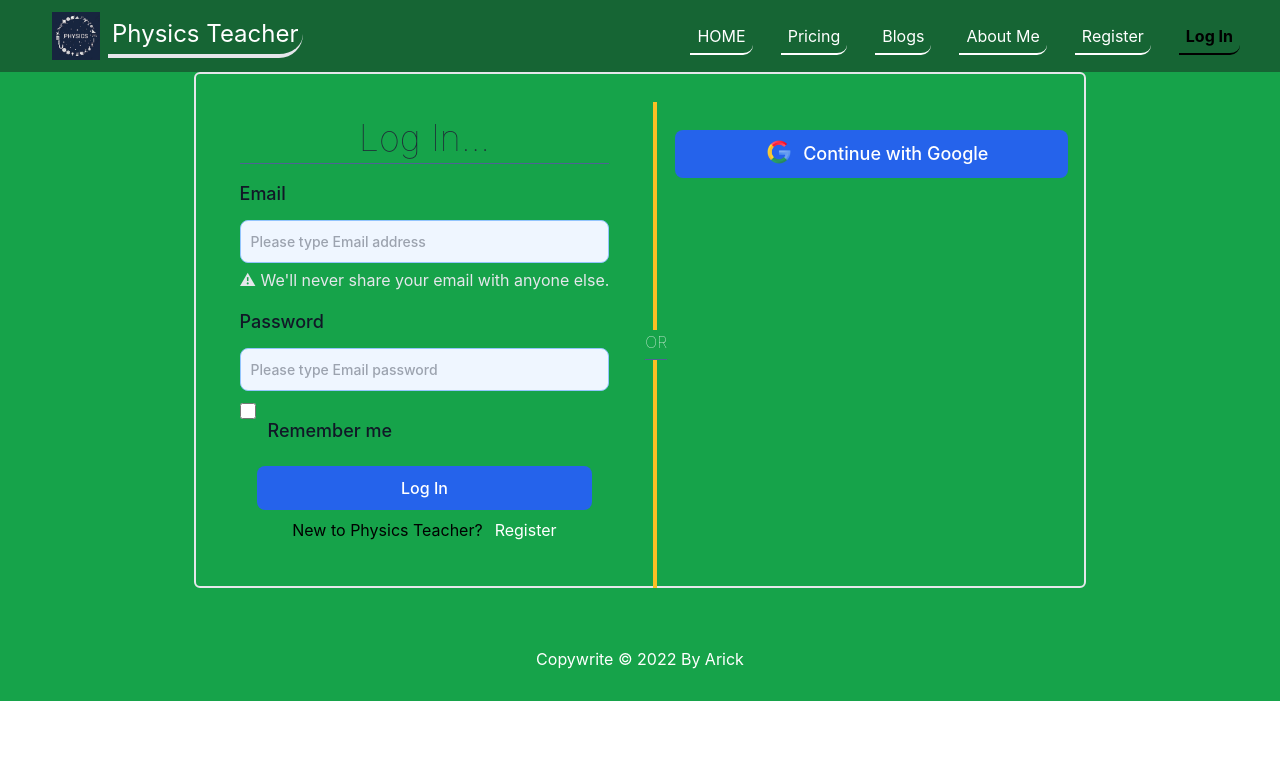
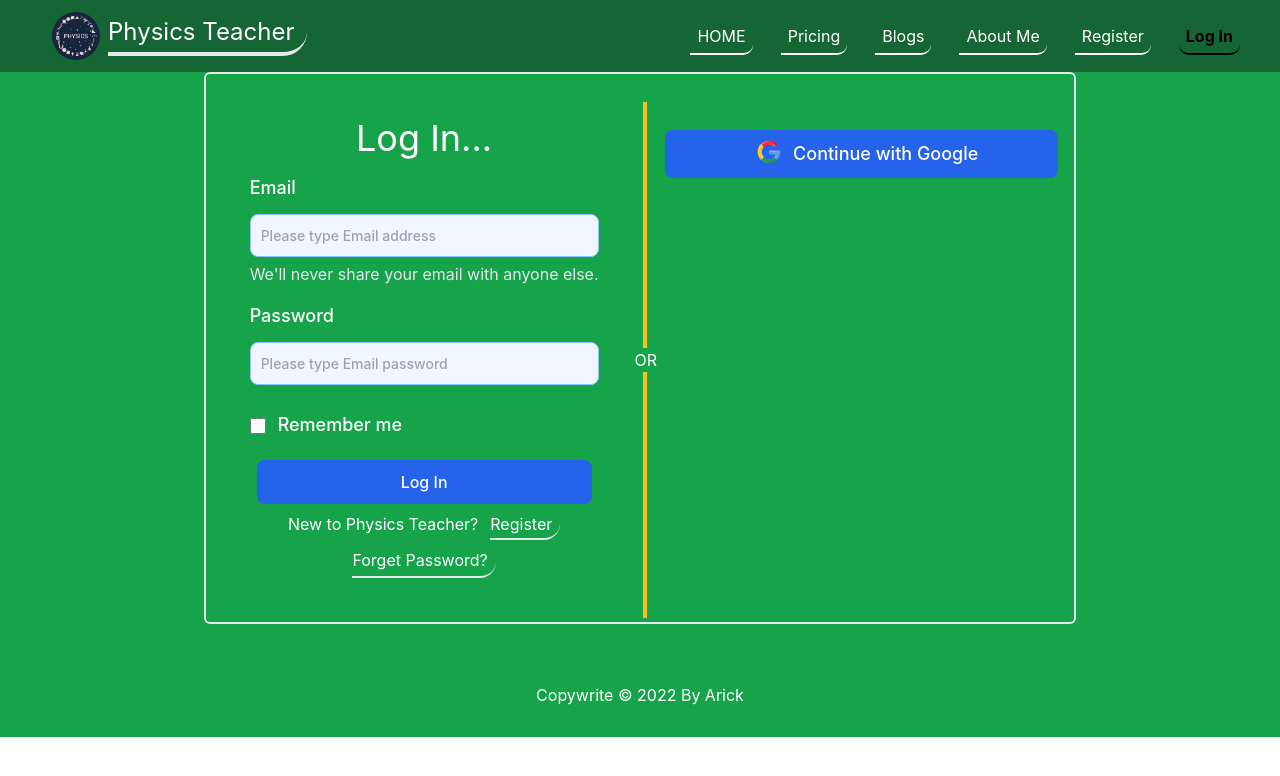
Before and after one commit to hasanarick07/physics-teacher, a React (Create React App) app: page /login in a window 1280 px wide. Shown: the top 776 px of the page. Built offline with nearby package versions, Linux system fonts and the light colour scheme; no server answers.

Commit message:
reset email done

```diff
--- a/package.json
+++ b/package.json
@@ -16,6 +16,7 @@
     "react-responsive-carousel": "^3.2.23",
     "react-router-dom": "^6.3.0",
     "react-scripts": "5.0.1",
+    "react-toastify": "^8.2.0",
     "web-vitals": "^2.1.4"
   },
   "scripts": {
--- a/src/Pages/LogIn/Login.js
+++ b/src/Pages/LogIn/Login.js
@@ -1,44 +1,74 @@
-import React, { useRef } from "react";
-import { useSignInWithEmailAndPassword } from "react-firebase-hooks/auth";
+import React, { useRef, useState } from "react";
+import {
+  useSendPasswordResetEmail,
+  useSignInWithEmailAndPassword,
+} from "react-firebase-hooks/auth";
 import { Link, useLocation, useNavigate } from "react-router-dom";
 import auth from "../../firebase.init";
 import ContinueWithGGF from "../Shared/ContinueWithGGF/ContinueWithGGF";
+import { ToastContainer, toast } from "react-toastify";
+import "react-toastify/dist/ReactToastify.css";
+import Loading from "../Loading/Loading";
 
 const Login = () => {
+  const [loginEmail, setLoginEmail] = useState("");
+  const [loginPassword, setLoginPassword] = useState("");
   const navigate = useNavigate();
   const logEmail = useRef("");
   const logPassword = useRef("");
   const [signInWithEmailAndPassword, user, loading, error] =
     useSignInWithEmailAndPassword(auth);
+  const [sendPasswordResetEmail, sending, resetError] =
+    useSendPasswordResetEmail(auth);
   const location = useLocation();
   const from = location.state?.from?.pathname || "/";
   if (user) {
     navigate(from, { replace: true });
   }
+  if (loading || sending) {
+    <Loading></Loading>;
+  }
   const logFormSubmit = e => {
-    // createUserWithEmailAndPassword(auth, email, password)
-    //   .then(result => {
-    //     const user = result.user;
-    //     console.log(user);
-    //   })
-    //   .catch(error => {
-    //     console.error();
-    //   });
     e.preventDefault();
-    const loginEmail = logEmail.current.value;
-    const loginPassword = logPassword.current.value;
+    const emailVerify = /\S+@\S+\.\S+/;
+    const verifiedEmail = emailVerify.test(logEmail.current.value);
+    if (!verifiedEmail) {
+      toast("Please provide valid email");
+    } else {
+      setLoginEmail(logEmail.current.value);
+    }
+    const PasswordVerify =
+      /^(?=.*?[A-Z])(?=.*?[a-z])(?=.*?[0-9])(?=.*?[#?!@$%^&*-]).{8,}$/;
+    const verifiedPassword = PasswordVerify.test(logPassword.current.value);
+    if (!verifiedPassword) {
+      toast(
+        "At least one upper case, At least one lower case, At least one digit, At least one special character, Minimum eight character"
+      );
+    } else {
+      setLoginPassword(logPassword.current.value);
+    }
     signInWithEmailAndPassword(loginEmail, loginPassword);
-    console.log(loginEmail, loginPassword);
   };
 
+  if (error || resetError) {
+    toast(error?.message);
+  }
+  const emailReset = async () => {
+    if (loginEmail) {
+      await sendPasswordResetEmail(loginEmail);
+      toast("Reset Password Email Sent");
+    } else {
+      toast("Please Enter Your Email Address");
+    }
+  };
   return (
     <div>
-      <div className="block md:flex border-2 rounded-md w-fit m-auto  p-4">
+      <div className="block md:flex border-2 rounded-md w-fit m-auto text-white p-4">
         <div className="md:p-7">
-          <h1 className="text-4xl  text-gray-800"> Log In...</h1>
+          <h2 className="text-4xl  text-white"> Log In...</h2>
           <form onSubmit={logFormSubmit} className="w-fit m-auto">
             <div className="my-3">
-              <label className="block mb-2 text-left text-m font-medium text-gray-900 dark:text-gray-800">
+              <label className="block mb-2 text-left text-m font-medium text-white">
                 Email
               </label>
               <input
@@ -46,18 +76,19 @@ const Login = () => {
                 type="email"
                 id="email"
                 className="bg-blue-50 border border-blue-300
-              text-gray-900 text-md rounded-lg focus:ring-blue-200 focus:border-blue-200 block w-full p-2.5
-               dark:bg-blue-300 dark:border-blue-300 dark:placeholder-blue-100 dark:text-black dark:focus:ring-blue-200 font-medium
-               dark:focus:border-blue-200"
+                text-white text-md rounded-lg focus:ring-blue-200
+                focus:border-blue-200 block w-full p-2.5 dark:bg-blue-300
+                 dark:border-blue-300 dark:placeholder-blue-100
+                 dark:focus:ring-blue-200 font-medium dark:focus:border-blue-200"
                 placeholder="Please type Email address"
                 required="Please type Email address"
               />
-              <p className="text-gray-200">
+              <h4 className="text-gray-200">
                 We'll never share your email with anyone else.
-              </p>
+              </h4>
             </div>
             <div className="mb-3">
-              <label className="block mb-2 text-m text-left font-medium text-gray-900 dark:text-gray-800">
+              <label className="block mb-2 text-m text-left font-medium text-white ">
                 Password
               </label>
               <input
@@ -65,27 +96,29 @@ const Login = () => {
                 type="password"
                 id="password"
                 className="bg-blue-50 border border-blue-300
-              text-gray-900 text-md rounded-lg focus:ring-blue-200 focus:border-blue-200 block w-full p-2.5 font-medium
-               dark:bg-blue-300 dark:border-blue-300 dark:placeholder-blue-100 dark:text-black dark:focus:ring-blue-200
+                text-white text-md rounded-lg focus:ring-blue-200
+                 focus:border-blue-200 block w-full p-2.5 font-medium
+               dark:bg-blue-300 dark:border-blue-300 dark:placeholder-blue-100 dark:focus:ring-blue-200
                dark:focus:border-blue-200"
                 placeholder="Please type Email password"
                 required
               />
             </div>
-            <div className="flex items-start mb-3">
-              <div className="flex items-center h-5">
+            <div className="flex items-center mb-3">
+              <div className="flex items-center mt-3 h-5">
                 <input
                   id="remember"
                   aria-describedby="remember"
                   type="checkbox"
-                  className="w-4 h-4 bg-gray-50 rounded border border-gray-300 focus:ring-3 focus:ring-blue-300 dark:bg-gray-700 dark:border-gray-600 dark:focus:ring-blue-600 dark:ring-offset-gray-800"
+                  className="w-4 h-4 bg-gray-50 rounded border border-gray-300
+                   focus:ring-3 focus:ring-blue-300 dark:bg-gray-700
+                    dark:border-gray-600 dark:focus:ring-blue-600
+                    dark:ring-offset-gray-800"
                   required
                 />
               </div>
               <div className="ml-3 text-sm">
-                <label className="font-medium text-gray-900 dark:text-gray-800">
-                  Remember me
-                </label>
+                <label className="font-medium text-white">Remember me</label>
               </div>
             </div>
             <button
@@ -97,19 +130,33 @@ const Login = () => {
             </button>
             <div className="mt-2">
               New to Physics Teacher?
-              <Link className="text-white ml-3  hover:text-lg" to="/register">
+              <Link
+                className="text-white ml-3 hover:text-green-900
+                 hover:border-green-900 hover:text-md rounded-br-2xl
+                  border-b-2 pr-2 pb-1"
+                to="/register"
+              >
                 Register
               </Link>
+            </div>
+            <div
+              onClick={emailReset}
+              className="mt-3 mr-auto inline-block text-left text-white  hover:text-green-900
+                 hover:border-green-900 hover:text-md rounded-br-2xl
+                  border-b-2 pr-2 pb-1"
+            >
+              Forget Password?
             </div>
           </form>
         </div>
         <div className="flex md:block	 md:justify-center items-center my-3">
           <hr className="h-1 md:h-1/2 w-1/2 md:w-1 md:ml-4 bg-amber-300 border-2 border-amber-400" />
-          <h1 className="mx-2">OR</h1>
+          <h2 className="mx-2">OR</h2>
           <hr className="h-1 md:h-1/2 w-1/2 md:w-1 md:ml-4 bg-amber-300 border-2 border-amber-400" />
         </div>
         <ContinueWithGGF></ContinueWithGGF>
       </div>
+      <ToastContainer></ToastContainer>
     </div>
   );
 };
--- a/src/Pages/Pricing/Pricing.js
+++ b/src/Pages/Pricing/Pricing.js
@@ -9,11 +9,11 @@ const Pricing = () => {
       .then(data => setPrice(data));
   }, []);
   return (
-    <div className="overflow-hidden	">
+    <div className="">
       <h2 className="p-3 inline-block rounded-br-3xl border-b-4 text-4xl font-semibold	mb-3 text-gray-100">
         Tuition Packages
       </h2>
-      <div className="grid md:grid-cols-3 gap-4 overflow-hidden">
+      <div className="grid md:grid-cols-3 gap-4">
         {price.map(price => (
           <Price key={price.id} price={price}></Price>
         ))}
--- a/src/Pages/Register/Register.js
+++ b/src/Pages/Register/Register.js
@@ -1,42 +1,67 @@
-import React, { useRef } from "react";
+import React, { useRef, useState } from "react";
 import { Link, useNavigate } from "react-router-dom";
 import auth from "../../firebase.init";
 import { useCreateUserWithEmailAndPassword } from "react-firebase-hooks/auth";
 import ContinueWithGGF from "../Shared/ContinueWithGGF/ContinueWithGGF";
+import { ToastContainer, toast } from "react-toastify";
+import "react-toastify/dist/ReactToastify.css";
+import Loading from "../Loading/Loading";
 
 const Register = () => {
+  const [registeringEmail, setRegisteringEmail] = useState("");
+  const [registeringPassword, setRegisteringPassword] = useState("");
   const navigate = useNavigate();
   const [createUserWithEmailAndPassword, user, loading, error] =
-    useCreateUserWithEmailAndPassword(auth);
+    useCreateUserWithEmailAndPassword(auth, { sendEmailVerification: true });
   const registerEmail = useRef("");
   const registerPassword = useRef("");
   if (user) {
+    console.log(user);
     navigate("/home");
   }
-  const regiFormSubmit = e => {
-    // .then(result => {
-    //   const user = result.user;
-    //   console.log(user);
-    // })
-    // .catch(error => {
-    //   console.error();
-    // });
+  if (error) {
+    toast(error?.message);
+  }
+
+  if (loading) {
+    <Loading></Loading>;
+  }
+  const registerFormSubmit = e => {
     e.preventDefault();
-    const emailR = registerEmail.current.value;
-    const passwordR = registerPassword.current.value;
-    createUserWithEmailAndPassword(emailR, passwordR);
-    console.log(emailR, passwordR);
+    const emailVerify = /\S+@\S+\.\S+/;
+    const verifiedEmail = emailVerify.test(registerEmail.current.value);
+    if (!verifiedEmail) {
+      toast("Please provide valid email");
+    } else {
+      setRegisteringEmail(registerEmail.current.value);
+    }
+    const PasswordVerify =
+      /^(?=.*?[A-Z])(?=.*?[a-z])(?=.*?[0-9])(?=.*?[#?!@$%^&*-]).{8,}$/;
+    const verifiedPassword = PasswordVerify.test(
+      registerPassword.current.value
+    );
+    if (!verifiedPassword) {
+      toast(
+        "At least one upper case, At least one lower case, At least one digit, At least one special character, Minimum eight character"
+      );
+    } else {
+      setRegisteringPassword(registerPassword.current.value);
+    }
+    createUserWithEmailAndPassword(registeringEmail, registeringPassword);
+
+    // console.log(user);
   };
+  const [check, setCheck] = useState(false);
   return (
     <div>
       <div className="md:flex border-2 rounded-md w-fit m-auto mt-5 p-4">
         <div>
-          <h1 className="text-4xl  text-gray-800"> Register...</h1>
-          <form onSubmit={regiFormSubmit} className="w-fit m-auto">
+          <h2 className="text-4xl  text-white"> Register...</h2>
+          <form onSubmit={registerFormSubmit} className="w-fit m-auto">
             <div className="my-3">
               <label
                 className="block mb-2 text-left text-m font-medium
-             text-gray-900 dark:text-gray-800"
+                text-white"
               >
                 Email
               </label>
@@ -45,23 +70,23 @@ const Register = () => {
                 type="email"
                 id="email"
                 className="bg-blue-50 border border-blue-300
-            text-gray-900 text-md rounded-lg focus:ring-blue-200
+                text-white text-md rounded-lg focus:ring-blue-200
             focus:border-blue-200 block w-full p-2.5
              dark:bg-blue-300 dark:border-blue-300
-             dark:placeholder-blue-100 dark:text-black
+             dark:placeholder-blue-100
              dark:focus:ring-blue-200 font-medium
              dark:focus:border-blue-200"
                 placeholder="Please type Email address"
                 required="Please type Email address"
               />
-              <p className="text-gray-200">
+              <h4 className="text-gray-200">
                 We'll never share your email with anyone else.
-              </p>
+              </h4>
             </div>
             <div className="mb-3">
               <label
                 className="block mb-2 text-m text-left font-medium
-            text-gray-900 dark:text-gray-800"
+                text-white"
               >
                 Password
               </label>
@@ -70,10 +95,10 @@ const Register = () => {
                 type="password"
                 id="password"
                 className="bg-blue-50 border border-blue-300
-            text-gray-900 text-md rounded-lg focus:ring-blue-200
+                text-white text-md rounded-lg focus:ring-blue-200
             focus:border-blue-200 block w-full p-2.5
              dark:bg-blue-300 dark:border-blue-300
-             dark:placeholder-blue-100 dark:text-black
+             dark:placeholder-blue-100
              dark:focus:ring-blue-200 font-medium
              dark:focus:border-blue-200"
                 placeholder="Please type Email password"
@@ -83,7 +108,7 @@ const Register = () => {
             <div className="mb-3">
               <label
                 className="block mb-2 text-m text-left font-medium
-            text-gray-900 dark:text-gray-800"
+                text-white"
               >
                 Confirm Password
               </label>
@@ -91,19 +116,20 @@ const Register = () => {
                 type="password"
                 id="confirm-password"
                 className="bg-blue-50 border border-blue-300
-            text-gray-900 text-md rounded-lg focus:ring-blue-200
+             text-md rounded-lg focus:ring-blue-200
              focus:border-blue-200 block w-full p-2.5
              dark:bg-blue-300 dark:border-blue-300
-             dark:placeholder-blue-100 dark:text-black
+             dark:placeholder-blue-100 text-white
               dark:focus:ring-blue-200 font-medium
              dark:focus:border-blue-200"
                 placeholder="Please type Email password"
                 required
               />
             </div>
-            <div className="flex items-start mb-3">
-              <div className="flex items-center h-5">
+            <div className="flex items-center mb-3">
+              <div className="flex items-center mt-3 h-5">
                 <input
+                  onClick={() => setCheck(!check)}
                   id="remember"
                   aria-describedby="remember"
                   type="checkbox"
@@ -115,13 +141,14 @@ const Register = () => {
                 />
               </div>
               <div className="ml-3 text-sm">
-                <label className="font-medium text-gray-900 dark:text-gray-700">
-                  Remember me
+                <label className="font-medium text-white">
+                  Accept Physics Teacher Terms and Conditions
                 </label>
               </div>
             </div>
             <div className="mx-auto">
               <button
+                disabled={!check}
                 type="submit"
                 className="text-white bg-blue-600 hover:bg-blue-700 focus:ring-4 focus:outline-none focus:ring-blue-300 font-medium rounded-lg text-md
               w-3/4  sm:w-auto md:px-36 py-2.5 text-center dark:bg-blue-600 dark:hover:bg-blue-700 dark:focus:ring-blue-700"
@@ -129,21 +156,25 @@ const Register = () => {
                 Submit
               </button>
             </div>
-            <div className="my-2 te">
+            <div className="my-2 text-white">
               Already have an account?
-              <Link className="text-gray-200 ml-3 hover:text-md" to="/LogIn">
-                Log in
+              <Link
+                className="text-white ml-3 hover:text-green-900 hover:border-green-900 hover:text-md rounded-br-2xl border-b-2 pr-2 pb-1"
+                to="/LogIn"
+              >
+                Log In
               </Link>
             </div>
           </form>
         </div>
         <div className="flex md:block justify-center items-center my-3">
           <hr className="h-1 md:h-1/2 md:w-1 w-1/2 md:ml-4 bg-amber-300 border-2 border-amber-400" />
-          <h1 className="mx-2">OR</h1>
+          <h2 className="mx-2">OR</h2>
           <hr className="h-1 md:h-1/2 md:w-1 w-1/2 md:ml-4 bg-amber-300 border-2 border-amber-400" />
         </div>
         <ContinueWithGGF></ContinueWithGGF>
       </div>
+      <ToastContainer></ToastContainer>
     </div>
   );
 };
--- a/src/Pages/Shared/CustomLink/CustomLink.js
+++ b/src/Pages/Shared/CustomLink/CustomLink.js
@@ -15,7 +15,7 @@ function CustomLink({ children, to, ...props }) {
           borderBottom: 2,
           borderBottomColor: match ? "black" : "white",
           borderBottomStyle: "solid",
-          borderBottomLeftRadius: [-20],
+          borderBottomLeftRadius: match ? 10 : 0,
           borderBottomRightRadius: 10,
           marginBottom: 100,
         }}
--- a/src/Pages/Shared/Header/Header.js
+++ b/src/Pages/Shared/Header/Header.js
@@ -14,7 +14,7 @@ const Header = () => {
     navigate("/");
   };
   return (
-    <div className="overflow-auto sticky top-0">
+    <div className="sticky top-0 z-auto">
       <nav className="p-3 bg-green-800 text-white">
         <div onClick={() => setOpen(!open)} className="w-6 ml-auto md:hidden">
           <MenuIcon></MenuIcon>
@@ -23,13 +23,13 @@ const Header = () => {
           <div className="flex items-center">
             <img
               onClick={navigateToHome}
-              className="h-12 md:ml-10 "
+              className="h-12 md:ml-10 rounded-full"
               src={logo}
               alt=""
             />
             <span
               onClick={navigateToHome}
-              className="ml-2 md:text-2xl p-1 inline-block rounded-br-3xl border-b-4"
+              className="ml-2 md:text-2xl pb-1 pr-3 inline-block rounded-br-3xl border-b-4"
             >
               Physics Teacher
             </span>
```
Also changed, not shown: src/Pages/Carousel/Carousel.js (+9 -9 lines), src/Pages/ErrorPage/ErrorPage.js (+6 -6 lines), src/Pages/Form/Form.js (+4 -4 lines), 1 other file (tests, documents, lock files or other folders).
